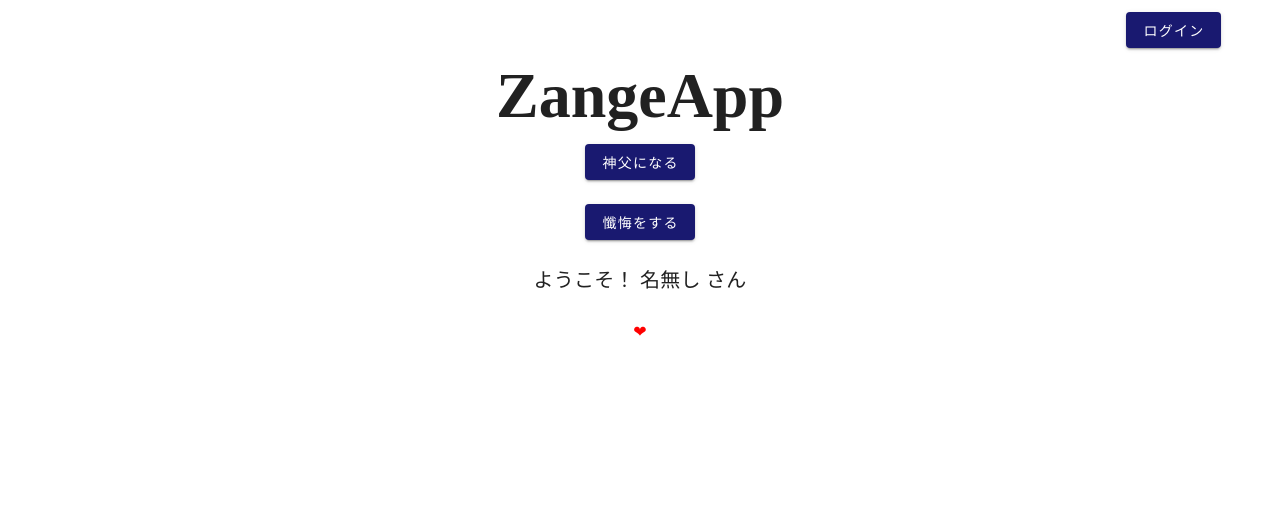
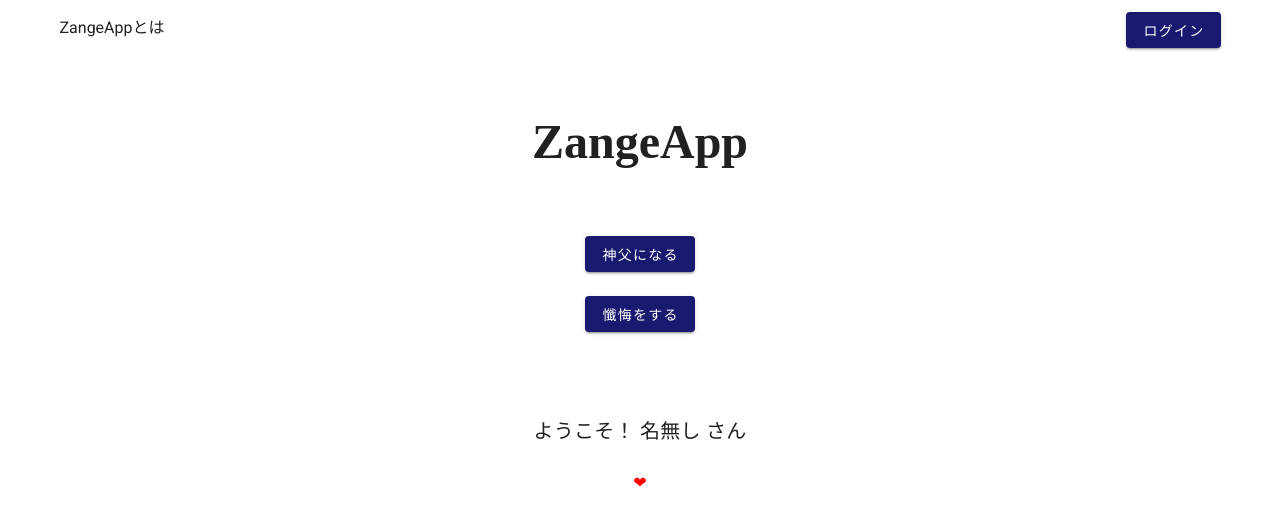
Before and after one commit to Kuroneko-mayuge/public_zanngeapp, a Vue app: page / in a window 1280 px wide. Shown: the top 526 px of the page. Built offline with nearby package versions, Linux system fonts and the light colour scheme; no server answers.

Commit message:
ホームページ修正

```diff
--- /dev/null
+++ b/src/components/Description.vue
@@ -0,0 +1,11 @@
+<template>
+  <div>
+    ZangeAppとは
+  </div>
+</template>
+
+<script>
+export default {
+  name: 'Description'
+}
+</script>
--- a/src/components/HomePage.vue
+++ b/src/components/HomePage.vue
@@ -1,6 +1,7 @@
 <template>
   <v-container>
     <Header v-if="isOnHomePage()"></Header>
+    <Description class="description"></Description>
     <h1 align="center" v-if="isOnHomePage()">ZangeApp</h1>
     <v-row>
         <v-col align="center">
@@ -16,7 +17,7 @@
       </v-col>
     </v-row>
     <v-row>
-      <v-col align="center">
+      <v-col align="center" id="home_name">
         <span v-if="isOnHomePage()" class="title">ようこそ！ {{userName}} さん</span>
       </v-col>
     </v-row>
@@ -38,6 +39,7 @@ import common from '@/common.js'
 import firebase from 'firebase'
 import Loading from '@/components/Loading'
 import Header from '@/components/Header'
+import Description from '@/components/Description'
 import { mapActions } from 'vuex'
 import { mapGetters } from 'vuex'
 export default {
@@ -51,7 +53,8 @@ export default {
   },
   components: {
     Loading,
-    Header
+    Header,
+    Description
   },
   methods: {
     ...mapActions(['setHostFlg']),
@@ -152,6 +155,15 @@ export default {
 }
 h1 {
   font-family: "HGP行書体";
-  font-size: 400%;
+  font-size: 300%;
+  margin: 5%;
+}
+.description {
+  position: fixed;
+  top: 2%;
+}
+
+#home_name {
+  margin-top: 5%;
 }
 </style>
```
